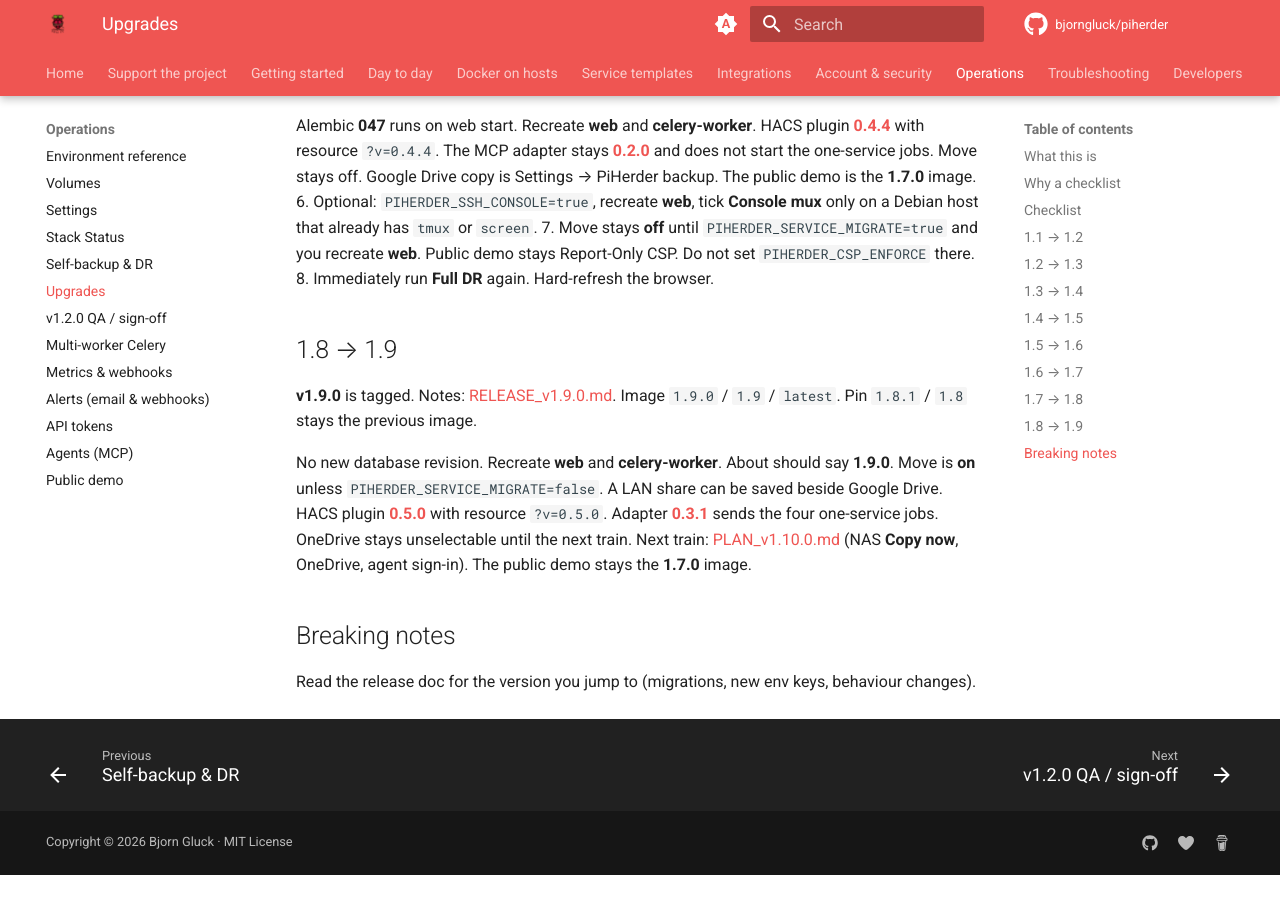
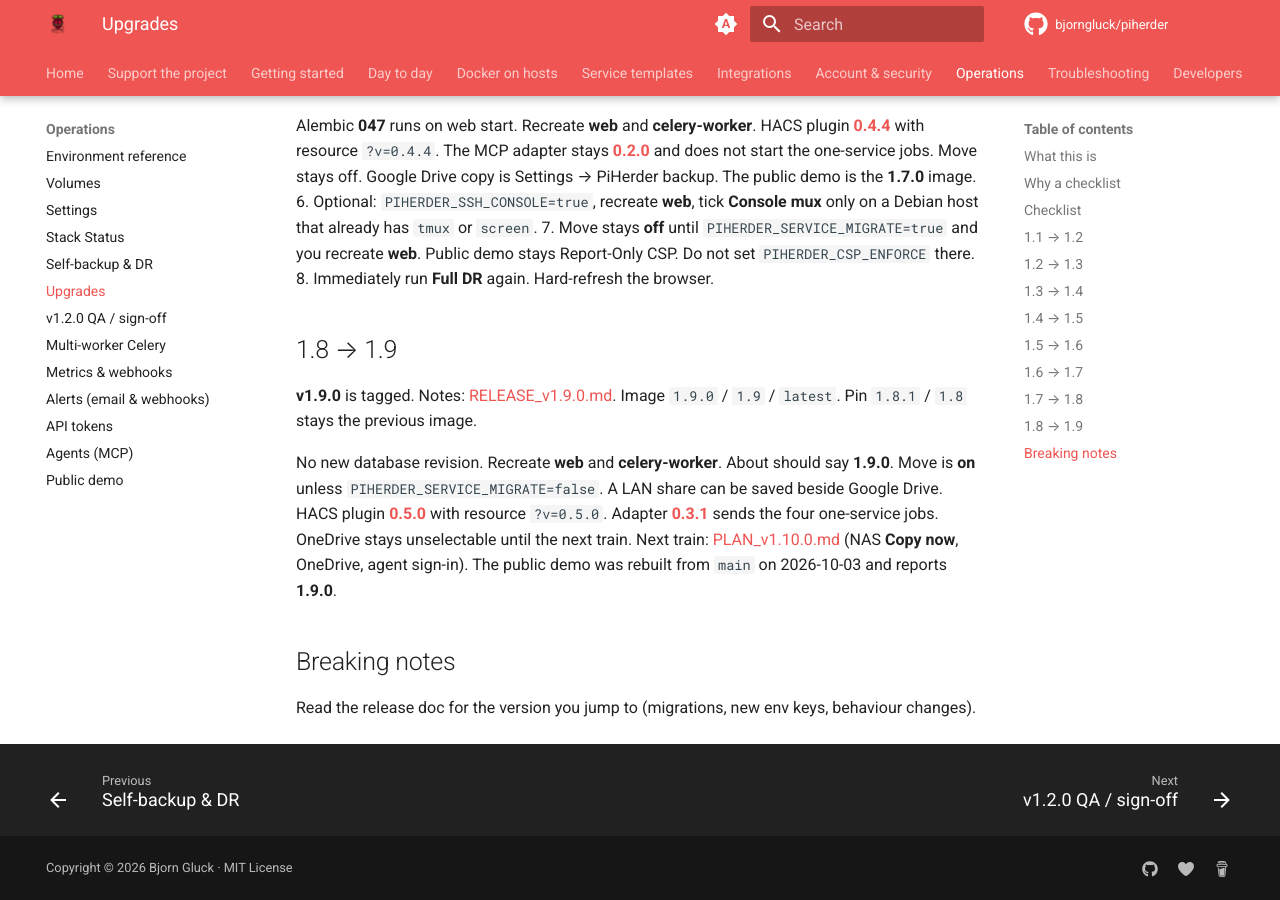
Before and after one commit to bjorngluck/piherder, an MkDocs documentation site: the page built from wiki/operations/upgrades.md, in a window 1280 px wide and 900 px high, scrolled down 4651 px. Built offline with MkDocs 1.6.1 and Material for MkDocs 9.7.7, drawn with Linux system fonts in a browser that asks for light colours; comment, search, counter and statistics services are not loaded; before the commit the page ends 5526 px from its top, so only the background shows below that.

Commit message:
docs(v1.10): record the Should items that landed
The Reports catalog is the N3c slice. The public demo already reports 1.9.0. Dependabot, SECURITY.md, and main protection are on the sibling repos.

```diff
--- a/wiki/operations/upgrades.md
+++ b/wiki/operations/upgrades.md
@@ -135,7 +135,7 @@ Alembic **047** runs on web start. Recreate **web** and **celery-worker**. HACS
 
 **v1.9.0** is tagged. Notes: [RELEASE_v1.9.0.md](https://github.com/bjorngluck/piherder/blob/v1.9.0/docs/RELEASE_v1.9.0.md). Image `1.9.0` / `1.9` / `latest`. Pin `1.8.1` / `1.8` stays the previous image.
 
-No new database revision. Recreate **web** and **celery-worker**. About should say **1.9.0**. Move is **on** unless `PIHERDER_SERVICE_MIGRATE=false`. A LAN share can be saved beside Google Drive. HACS plugin **[0.5.0](https://github.com/bjorngluck/piherder-ha/releases/tag/v0.5.0)** with resource `?v=0.5.0`. Adapter **[0.3.1](https://github.com/bjorngluck/piherder-mcp/releases/tag/v0.3.1)** sends the four one-service jobs. OneDrive stays unselectable until the next train. Next train: [PLAN_v1.10.0.md](https://github.com/bjorngluck/piherder/blob/v1.10.0-dev/docs/PLAN_v1.10.0.md) (NAS **Copy now**, OneDrive, agent sign-in). The public demo stays the **1.7.0** image.
+No new database revision. Recreate **web** and **celery-worker**. About should say **1.9.0**. Move is **on** unless `PIHERDER_SERVICE_MIGRATE=false`. A LAN share can be saved beside Google Drive. HACS plugin **[0.5.0](https://github.com/bjorngluck/piherder-ha/releases/tag/v0.5.0)** with resource `?v=0.5.0`. Adapter **[0.3.1](https://github.com/bjorngluck/piherder-mcp/releases/tag/v0.3.1)** sends the four one-service jobs. OneDrive stays unselectable until the next train. Next train: [PLAN_v1.10.0.md](https://github.com/bjorngluck/piherder/blob/v1.10.0-dev/docs/PLAN_v1.10.0.md) (NAS **Copy now**, OneDrive, agent sign-in). The public demo was rebuilt from `main` on 2026-10-03 and reports **1.9.0**.
 
 ## Breaking notes
 
```
Also changed, not shown: docs/PLAN_v1.10.0.md (+3 -1 lines).
